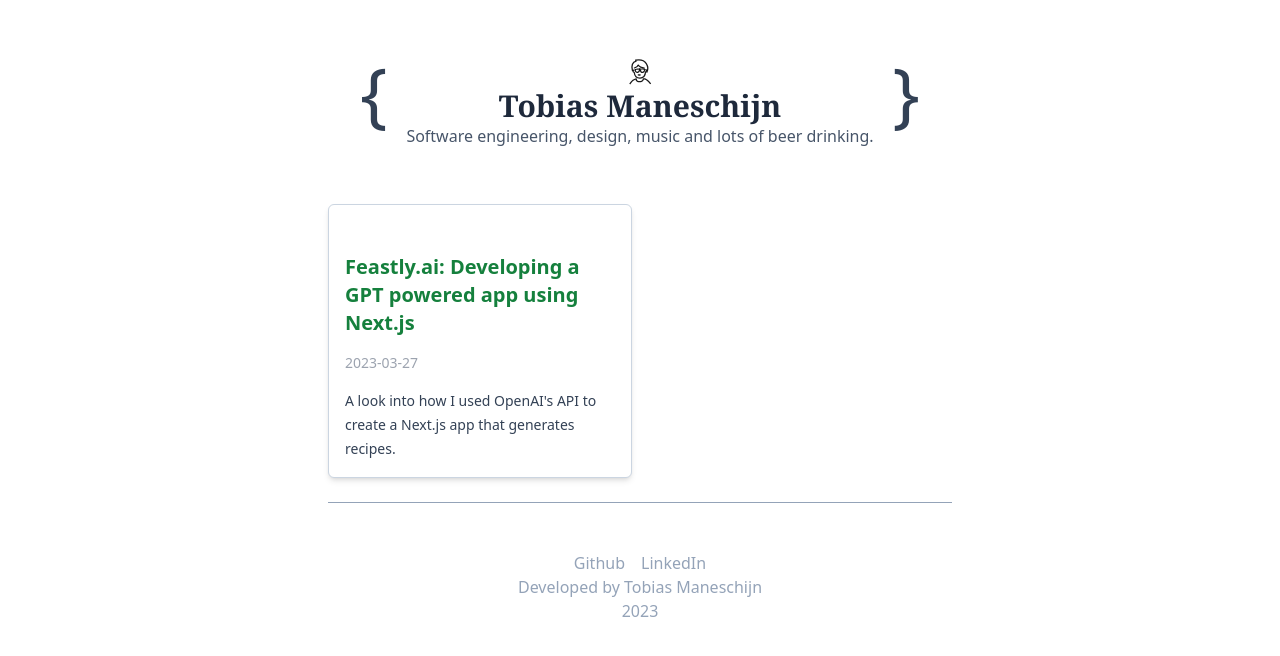
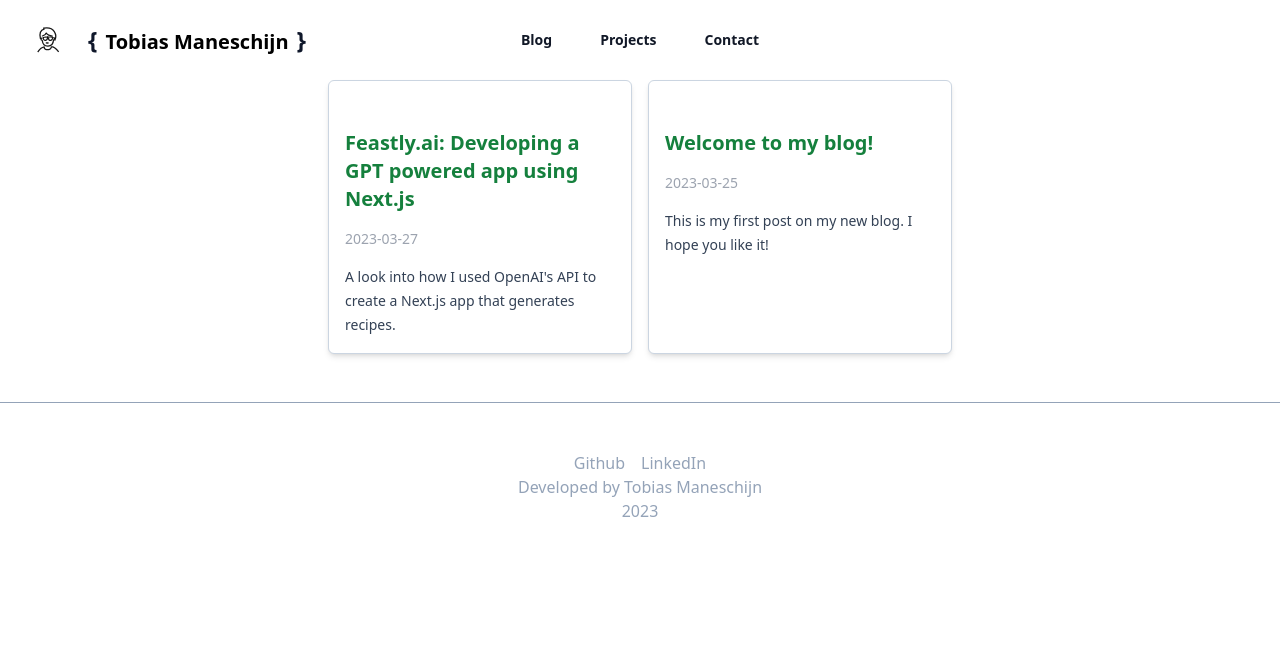
Before and after one commit to tobiasmaneschijn/tm-blog, a Next.js app: page / in a window 1280 px wide. Shown: the top 656 px of the page. Built offline with nearby package versions, Linux system fonts and the light colour scheme.

Commit message:
New navbar

```diff
--- a/package.json
+++ b/package.json
@@ -9,6 +9,8 @@
     "lint": "next lint"
   },
   "dependencies": {
+    "@headlessui/react": "^1.7.13",
+    "@heroicons/react": "^2.0.16",
     "@types/node": "18.15.10",
     "@types/react": "18.0.29",
     "@types/react-dom": "18.0.11",
--- a/src/app/layout.tsx
+++ b/src/app/layout.tsx
@@ -1,6 +1,7 @@
 import Footer from '@/components/Footer'
 import Header from '@/components/Header'
 import './globals.css'
+
 
 export const metadata = {
   title: 'Create Next App',
@@ -15,9 +16,11 @@ export default function RootLayout({
   return (
     <html lang="en">
       <body>
-        <div className='mx-auto max-w-2xl px-6 '>
+        <div >
         <Header />
+        <div className='mx-auto max-w-2xl px-6 py-6 '>
         {children}
+        </div>
         <Footer/>
         </div>
         </body>
--- a/src/components/Header/index.tsx
+++ b/src/components/Header/index.tsx
@@ -1,29 +1,106 @@
+"use client";
 import Image from "next/image";
 import Link from "next/link";
 import logo from "@public/favicon.svg";
+import { Dialog } from "@headlessui/react";
+import { useState } from "react";
+import { Bars3Icon, XMarkIcon } from "@heroicons/react/24/solid";
+const navigation = [
+  { name: "Blog", href: "/" },
+  { name: "Projects", href: "/projects" },
+  { name: "Contact", href: "/contact" },
+];
+
 
 const Header = () => {
+  const [mobileMenuOpen, setMobileMenuOpen] = useState(false);
+
   return (
     <header>
-      <div className="inline-flex justify-center mx-auto text-center p-8 w-full  text-slate-900 my-6 rounded-md">
-        <div className="text-7xl text-slate-700">&#123;</div>
-        <div className="flex flex-col justify-center items-center mx-auto my-auto">
+      <div className="px-6 pt-6 lg:px-8">
+        <nav className="flex items-center justify-between" aria-label="Global">
+          <div className="flex lg:flex-1">
+            <div className="inline-flex gap-4">
             <Image
           alt="logo"
           src={logo}
           width={32}
           className="bg-white rounded-full mx-auto"
         />
-          <Link href={"/"}>
-            <h1 className="text-3xl font-serif font-bold text-slate-800">
+            <Link href="#" className="-m-1.5 p-1.5">
+              <h1 className="text-xl font-semibold">
+
+                <span className="self-center whitespace-nowrap text-xl font-semibold dark:text-white">
+                  <span className="text-2xl text-slate-900 px-2 ">&#123;</span>
                   Tobias Maneschijn
+                  <span className="text-2xl text-slate-900 px-2 ">&#125;</span>
+                </span>
               </h1>
             </Link>
-          <p className="text-slate-600">
-            Software engineering, design, music and lots of beer drinking.
-          </p>
+          </div></div>
+          <div className="flex lg:hidden">
+            <button
+              type="button"
+              className="-m-2.5 inline-flex items-center justify-center rounded-md p-2.5 text-gray-700"
+              onClick={() => setMobileMenuOpen(true)}
+            >
+              <span className="sr-only">Open main menu</span>
+              <Bars3Icon className="h-6 w-6" aria-hidden="true" />
+            </button>
           </div>
-        <div className="text-7xl text-slate-700">&#125;</div>
+          <div className="hidden lg:flex lg:gap-x-12">
+            {navigation.map((item) => (
+              <Link
+                key={item.name}
+                href={item.href}
+                className="text-sm font-semibold leading-6 text-gray-900"
+              >
+                {item.name}
+              </Link>
+            ))}
+          </div>
+          <div className="hidden lg:flex lg:flex-1 lg:justify-end">
+
+          </div>
+        </nav>
+        <Dialog as="div" open={mobileMenuOpen} onClose={setMobileMenuOpen}>
+          <Dialog.Panel className="fixed inset-0 z-10 overflow-y-auto bg-white px-6 py-6 lg:hidden">
+            <div className="flex items-center justify-between">
+              <Link href="/" className="-m-1.5 p-1.5">
+                <h1 className="text-xl font-semibold">
+                  <span className="self-center whitespace-nowrap text-xl font-semibold dark:text-white">
+                  <span className="text-2xl text-slate-900 px-2 ">&#123;</span>
+                  Tobias Maneschijn
+                  <span className="text-2xl text-slate-900 px-2 ">&#125;</span>
+                  </span>
+                </h1>
+              </Link>
+              <button
+                type="button"
+                className="-m-2.5 rounded-md p-2.5 text-gray-700"
+                onClick={() => setMobileMenuOpen(false)}
+              >
+                <span className="sr-only">Close menu</span>
+                <XMarkIcon className="h-6 w-6" aria-hidden="true" />
+              </button>
+            </div>
+            <div className="mt-6 flow-root">
+              <div className="-my-6 divide-y divide-gray-500/10">
+                <div className="space-y-2 py-6">
+                  {navigation.map((item) => (
+                    <Link
+                      key={item.name}
+                      href={item.href}
+                      className="-mx-3 block rounded-lg py-2 px-3 text-base font-semibold leading-7 text-gray-900 hover:bg-gray-400/10"
+                    >
+                      {item.name}
+                    </Link>
+                  ))}
+                </div>
+              </div>
+            </div>
+          </Dialog.Panel>
+        </Dialog>
       </div>
     </header>
   );
--- /dev/null
+++ b/src/posts/welcome-to-my-blog.md
@@ -0,0 +1,7 @@
+---
+title: "Welcome to my blog!"
+subtitle: "This is my first post on my new blog. I hope you like it!"
+date: "2023-03-25"
+---
+
+Hi!
```
Also changed, not shown: 1 other file (tests, documents, lock files or other folders). Lines whose indentation alone changed are shown as unchanged.
